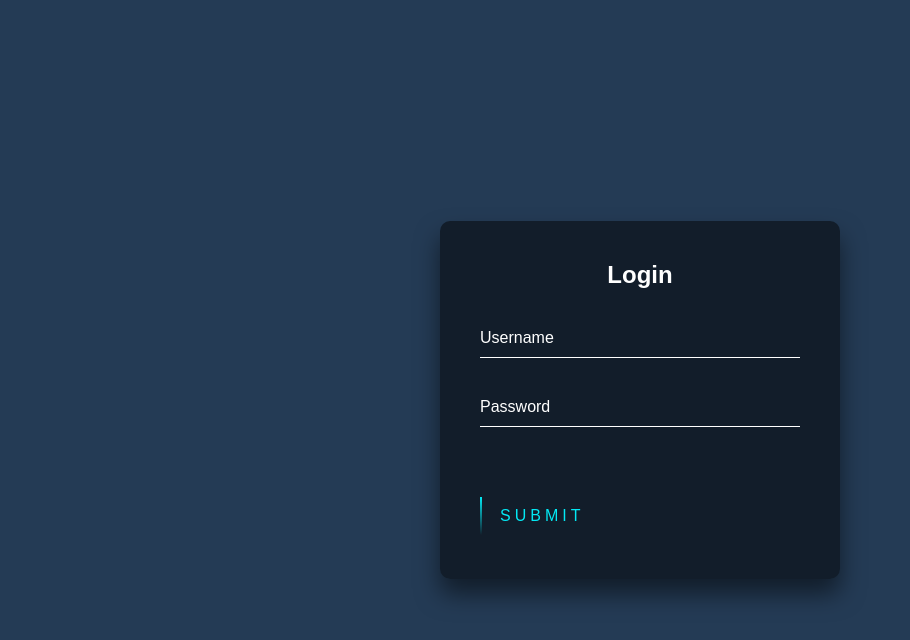
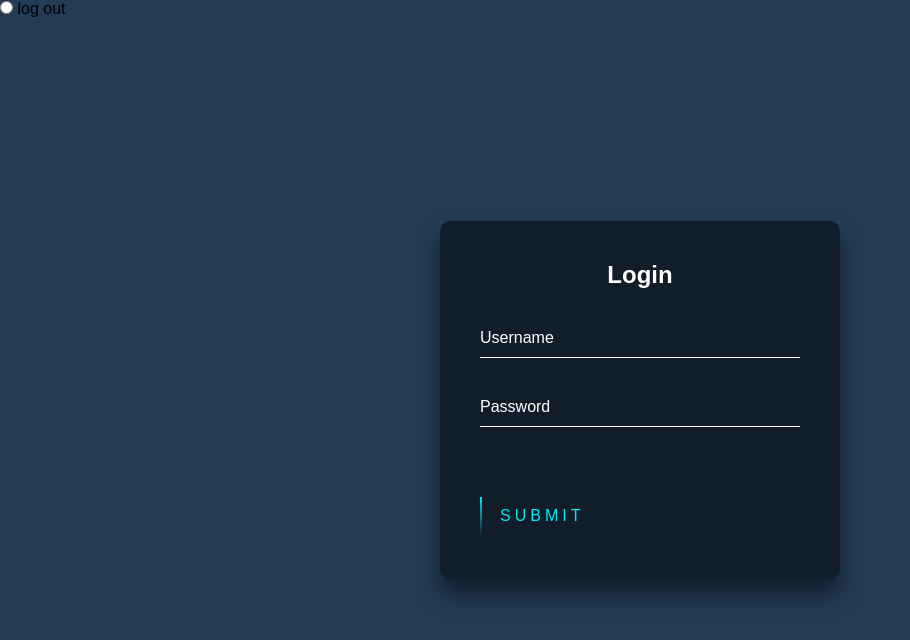
Before and after one commit to sanobarfayzullayeva/myweb_site, a plain HTML site: page index.html in a window 1280 px wide. Shown: the whole page, without its empty margins (0-910 px from the left). Drawn offline with Linux system fonts and the light colour scheme.

Commit message:
Update index.html

```diff
--- a/index.html
+++ b/index.html
@@ -35,5 +35,9 @@
             </a>
         </form>
     </div>
+    <div>
+        <input type="radio">
+        <lable>log out</lable>
+    </div>
 </body>
 </html>
```
